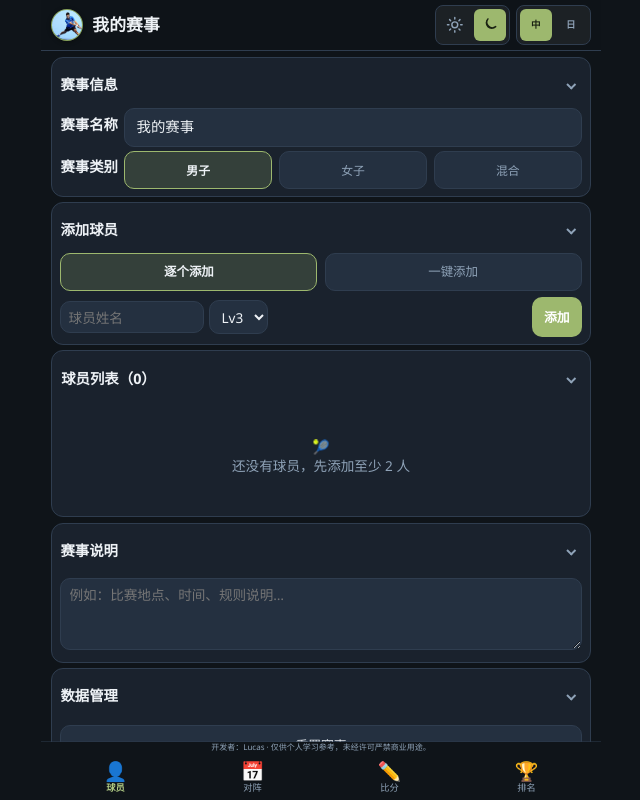
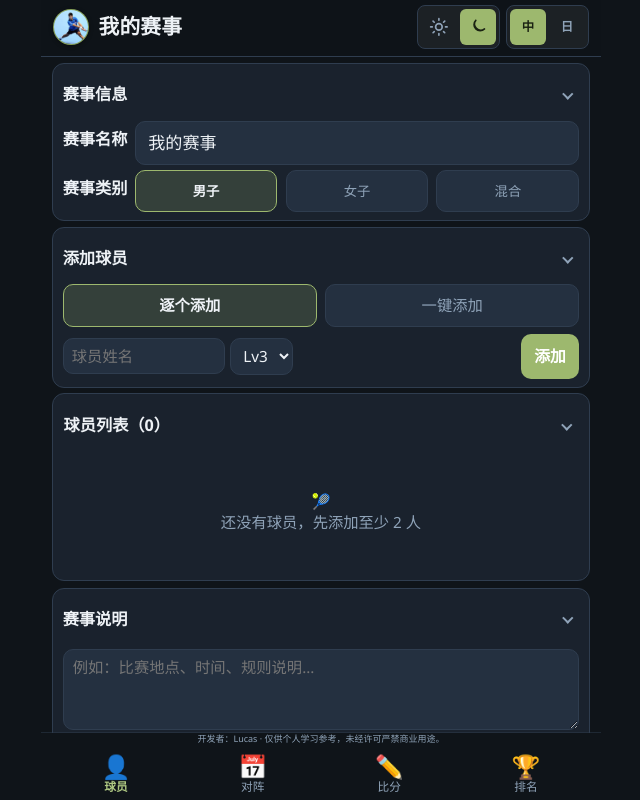
Before and after one commit to lucasjapan1996-source/TennisScore, a React (Vite) app: page / in a window 1280 px wide. Shown: the whole page, without its empty margins (319-959 px from the left). Built offline with nearby package versions, Linux system fonts and the light colour scheme.

Commit message:
v2.15 ui优化

```diff
--- a/src/App.tsx
+++ b/src/App.tsx
@@ -1,3 +1,5 @@
+import { useEffect } from 'react';
+import { syncBottomChromeHeight } from './installStandaloneLayout';
 import { useMobileScrollFix } from './hooks/useMobileScrollFix';
 import { useStrings } from './hooks/useStrings';
 import { PlayerPanel } from './components/PlayerPanel';
@@ -16,6 +18,10 @@ export default function App() {
   const S = useStrings();
 
   const activeTab = useTournamentStore((s) => s.activeTab);
+
+  useEffect(() => {
+    requestAnimationFrame(syncBottomChromeHeight);
+  }, [activeTab]);
   const setActiveTab = useTournamentStore((s) => s.setActiveTab);
   const resetTournament = useTournamentStore((s) => s.resetTournament);
   const tournamentName = useTournamentStore((s) => s.tournament.name);
--- a/src/components/HeaderIcons.tsx
+++ b/src/components/HeaderIcons.tsx
@@ -32,7 +32,7 @@ export function IconLangZh() {
         x="12"
         y="16.5"
         textAnchor="middle"
-        fontSize="13"
+        fontSize="15"
         fontWeight="700"
         fill="currentColor"
         fontFamily="system-ui, sans-serif"
@@ -50,7 +50,7 @@ export function IconLangJa() {
         x="12"
         y="16.5"
         textAnchor="middle"
-        fontSize="13"
+        fontSize="15"
         fontWeight="700"
         fill="currentColor"
         fontFamily="system-ui, sans-serif"
--- a/src/index.css
+++ b/src/index.css
@@ -1,4 +1,5 @@
 :root {
+  --font-scale: 1.125;
   --radius: 10px;
   --safe-top-inset: env(safe-area-inset-top, 0px);
   --safe-top: var(--safe-top-inset);
@@ -10,22 +11,28 @@
   --header-h: calc(2.5rem + var(--safe-top-inset) + var(--header-pad-top));
   --tab-row-h: 1.92rem;
   --footer-h: 0.7rem;
-  --tab-icon-size: 1.18rem;
+  --tab-icon-size: 1.28rem;
   /* 底部 Home 指示条：仅垫在固定底栏内，避免与 .app-shell 重复留白 */
   --safe-bottom-inset: env(safe-area-inset-bottom, 0px);
-  --tab-bar-block-h: calc(var(--tab-row-h) + 0.45rem);
-  --bottom-chrome-h: calc(var(--tab-bar-block-h) + var(--footer-h));
+  --tab-bar-btn-min-h: 2.75rem;
+  --tab-bar-padding-y: 0.32rem;
+  --scroll-bottom-gap: 0.75rem;
+  /* 含 Tab + 版权行 + 安全区；运行时会用实测高度覆盖 */
+  --bottom-chrome-h: calc(
+    var(--tab-bar-btn-min-h) + var(--tab-bar-padding-y) + var(--footer-h) +
+      var(--scroll-bottom-gap) + var(--safe-bottom-inset)
+  );
   --btn-gap: 0.5rem;
   --btn-gap-tight: 0.4rem;
   --btn-min-h: 2.5rem;
   --btn-pad-y: 0.5rem;
   --btn-pad-x: 0.8rem;
-  --btn-font: 0.8rem;
+  --btn-font: 0.875rem;
   --toggle-gap: 0.45rem;
   --toggle-min-h: 2.35rem;
   --toggle-pad-y: 0.52rem;
   --toggle-pad-x: 0.45rem;
-  --toggle-font: 0.78rem;
+  --toggle-font: 0.85rem;
   font-family: 'Segoe UI', system-ui, -apple-system, sans-serif;
   line-height: 1.4;
 }
@@ -102,6 +109,7 @@
 }
 
 html {
+  font-size: calc(100% * var(--font-scale));
   overflow: hidden;
   width: 100%;
   max-width: 100%;
@@ -182,7 +190,7 @@ textarea {
   border-radius: var(--radius);
   padding: 0.5rem 0.7rem;
   width: 100%;
-  font-size: 0.9rem;
+  font-size: 0.95rem;
 }
 
 textarea {
@@ -241,7 +249,7 @@ textarea:focus {
 
 .app-header-title {
   margin: 0;
-  font-size: 1.05rem;
+  font-size: 1.15rem;
   font-weight: 700;
   letter-spacing: 0.01em;
   line-height: 1.25;
@@ -306,8 +314,8 @@ textarea:focus {
   overscroll-behavior-y: contain;
   touch-action: pan-y;
   padding: 0.35rem calc(0.6rem + var(--safe-right))
-    calc(0.35rem + var(--bottom-chrome-h) + var(--safe-bottom-inset))
-    calc(0.6rem + var(--safe-left));
+    calc(0.35rem + var(--bottom-chrome-h)) calc(0.6rem + var(--safe-left));
+  scroll-padding-bottom: calc(0.35rem + var(--bottom-chrome-h));
   width: 100%;
   max-width: 100%;
   background: var(--bg);
@@ -1488,13 +1496,13 @@ select.gender-select-unspecified {
   background: transparent;
   color: var(--muted);
   padding: 0.18rem 0.1rem 0.12rem;
-  font-size: 0.6rem;
+  font-size: 0.675rem;
   display: flex;
   flex-direction: column;
   align-items: center;
   justify-content: center;
   gap: 0.1rem;
-  min-height: 2.65rem;
+  min-height: var(--tab-bar-btn-min-h);
   line-height: 1.1;
 }
 
@@ -1507,7 +1515,7 @@ select.gender-select-unspecified {
 
 .tab-bar button .tab-label {
   line-height: 1.1;
-  font-size: 0.58rem;
+  font-size: 0.65rem;
   display: block;
   max-width: 100%;
   overflow: hidden;
@@ -2336,26 +2344,26 @@ p.row + p,
 
 @media (max-width: 380px) {
   .app-header-title {
-    font-size: 0.95rem;
+    font-size: 1.05rem;
   }
 
   .tab-bar button {
-    font-size: 0.6rem;
+    font-size: 0.65rem;
   }
 
   .tab-bar button .icon {
-    font-size: 1.1rem;
+    font-size: 1.2rem;
   }
 }
 
 /* 比赛排名与比赛比分统一字号、横向留白 */
 .ranking-panel-main .rank-table,
 .match-results-panel {
-  font-size: 0.85rem;
+  font-size: 0.9rem;
 }
 
 .ranking-panel-main .rank-table th {
-  font-size: 0.75rem;
+  font-size: 0.8rem;
 }
 
 .match-results-list {
@@ -2474,6 +2482,9 @@ html.is-standalone {
   --header-pad-bottom: 0.28rem;
   --footer-h: 0;
   --tab-row-h: 2.35rem;
+  --tab-bar-btn-min-h: var(--tab-row-h);
+  --tab-bar-padding-y: 0.16rem;
+  --scroll-bottom-gap: 1rem;
   --tab-icon-size: 1.42rem;
 }
 
@@ -2501,7 +2512,9 @@ html.is-standalone .app-header {
 }
 
 html.is-standalone .app-main {
-  padding: 0.35rem 0.6rem;
+  padding: 0.35rem calc(0.6rem + var(--safe-right))
+    calc(0.35rem + var(--bottom-chrome-h)) calc(0.6rem + var(--safe-left));
+  scroll-padding-bottom: calc(0.35rem + var(--bottom-chrome-h));
 }
 
 html.is-standalone .app-footer {
@@ -2527,7 +2540,7 @@ html.is-standalone .tab-bar button .icon {
 }
 
 html.is-standalone .tab-bar button .tab-label {
-  font-size: 0.6rem;
+  font-size: 0.68rem;
 }
 
 @media (display-mode: standalone) {
--- a/src/installStandaloneLayout.ts
+++ b/src/installStandaloneLayout.ts
@@ -1,3 +1,31 @@
+/** 用实测底栏高度更新滚动区底部留白，避免内容被 Tab 挡住 */
+export function syncBottomChromeHeight(): void {
+  const chrome = document.querySelector('.app-bottom-chrome');
+  if (!(chrome instanceof HTMLElement)) return;
+  const height = Math.ceil(chrome.getBoundingClientRect().height);
+  if (height > 0) {
+    document.documentElement.style.setProperty('--bottom-chrome-h', `${height}px`);
+  }
+}
+
+let bottomChromeObserver: ResizeObserver | null = null;
+
+function attachBottomChromeMeasure(): void {
+  const chrome = document.querySelector('.app-bottom-chrome');
+  if (!(chrome instanceof HTMLElement)) {
+    requestAnimationFrame(attachBottomChromeMeasure);
+    return;
+  }
+
+  syncBottomChromeHeight();
+
+  if (bottomChromeObserver) return;
+  if (typeof ResizeObserver === 'undefined') return;
+
+  bottomChromeObserver = new ResizeObserver(() => syncBottomChromeHeight());
+  bottomChromeObserver.observe(chrome);
+}
+
 /** 检测 iOS / PWA 主屏幕模式，供布局使用（比仅靠 display-mode 媒体查询更可靠） */
 export function installStandaloneLayoutClass(): void {
   const apply = () => {
@@ -10,11 +38,22 @@ export function installStandaloneLayoutClass(): void {
     const root = document.documentElement.style;
     root.setProperty('--safe-top-inset', 'env(safe-area-inset-top, 0px)');
     root.setProperty('--safe-bottom-inset', 'env(safe-area-inset-bottom, 0px)');
+    requestAnimationFrame(syncBottomChromeHeight);
   };
 
   apply();
+  attachBottomChromeMeasure();
+
   window.addEventListener('pageshow', apply);
-  window.visualViewport?.addEventListener('resize', apply);
+  window.addEventListener('resize', syncBottomChromeHeight);
+  window.addEventListener('orientationchange', () => {
+    requestAnimationFrame(syncBottomChromeHeight);
+  });
+  window.visualViewport?.addEventListener('resize', syncBottomChromeHeight);
   window.matchMedia('(display-mode: standalone)').addEventListener('change', apply);
   window.matchMedia('(display-mode: fullscreen)').addEventListener('change', apply);
+
+  if (document.fonts?.ready) {
+    document.fonts.ready.then(syncBottomChromeHeight);
+  }
 }
```
